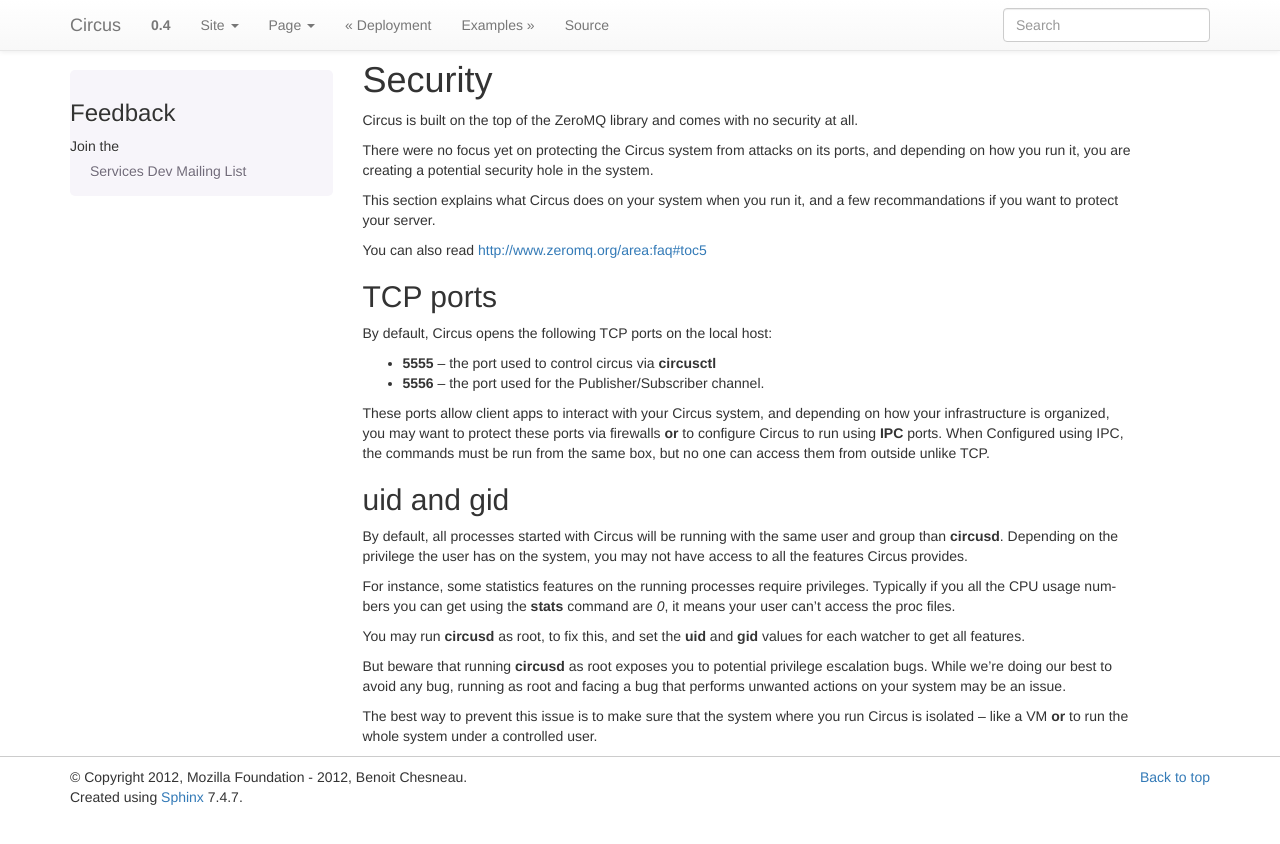
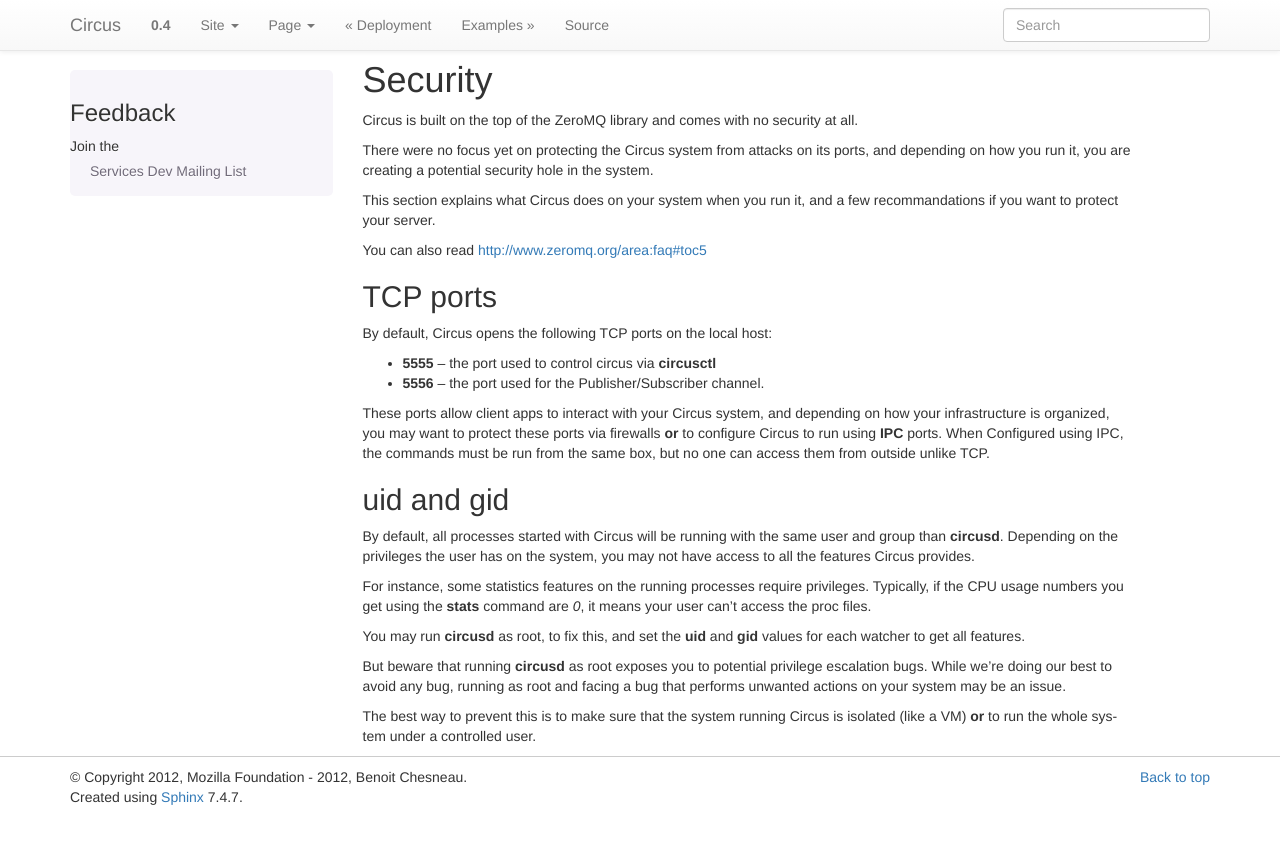
Before and after one commit to circus-tent/circus, a Sphinx documentation site: the page built from docs/source/security.rst, in a window 1280 px wide. Shown: the top 844 px of the page. Built offline with Sphinx 7.4.7, drawn with Linux system fonts in a browser that asks for light colours; pages that are not in the unit, such as notebooks, are missing from menus.

Commit message:
Proof-read the security documentation page.

```diff
--- a/docs/source/security.rst
+++ b/docs/source/security.rst
@@ -35,11 +35,11 @@
 -----------
 
 By default, all processes started with Circus will be running with the
-same user and group than **circusd**. Depending on the privilege the user
+same user and group than **circusd**. Depending on the privileges the user
 has on the system, you may not have access to all the features Circus provides.
 
 For instance, some statistics features on the running processes require
-privileges. Typically if you all the CPU usage numbers you can get using
+privileges. Typically, if the CPU usage numbers you get using
 the **stats** command are *0*, it means your user can't access the proc
 files.
 
@@ -51,6 +51,6 @@
 running as root and facing a bug that performs unwanted actions on your
 system may be an issue.
 
-The best way to prevent this issue is to make sure that the system where
-you run Circus is isolated -- like a VM **or** to run the whole system under
+The best way to prevent this is to make sure that the system running
+Circus is isolated (like a VM) **or** to run the whole system under
 a controlled user.
```
